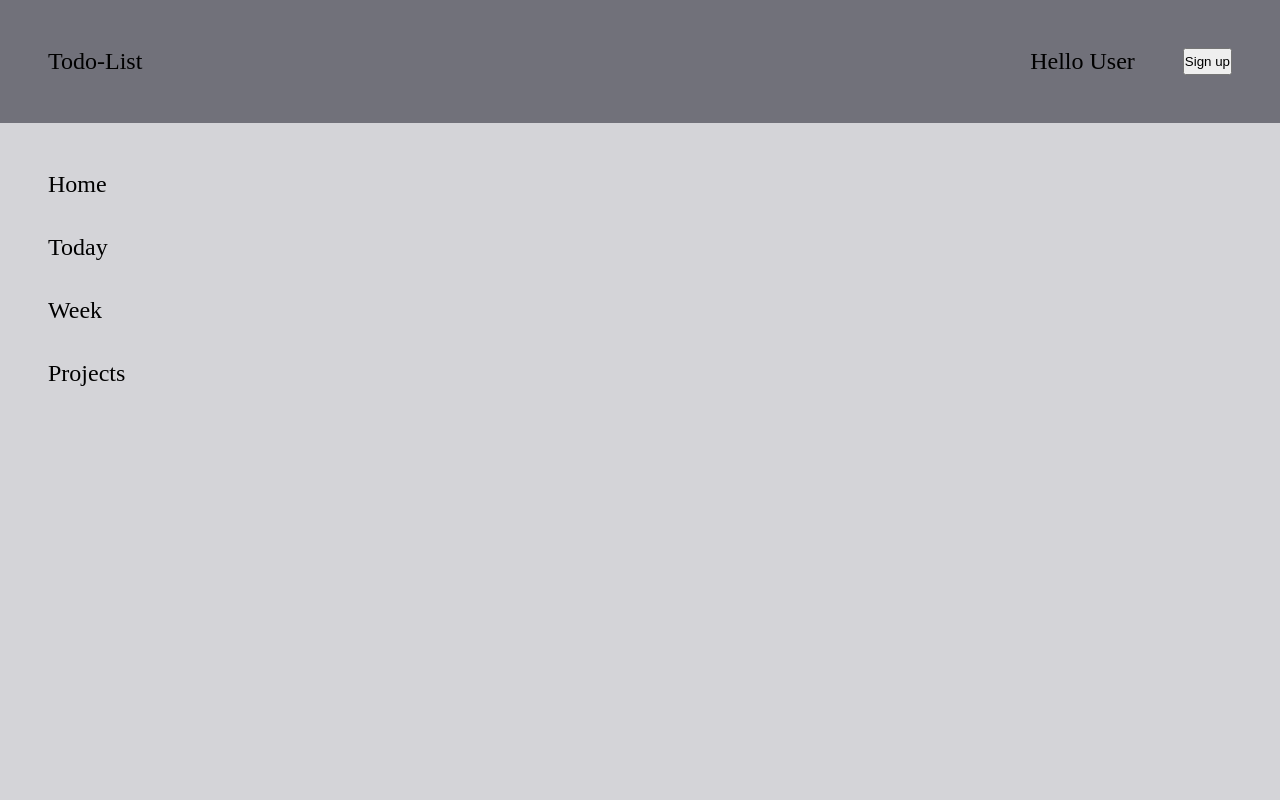
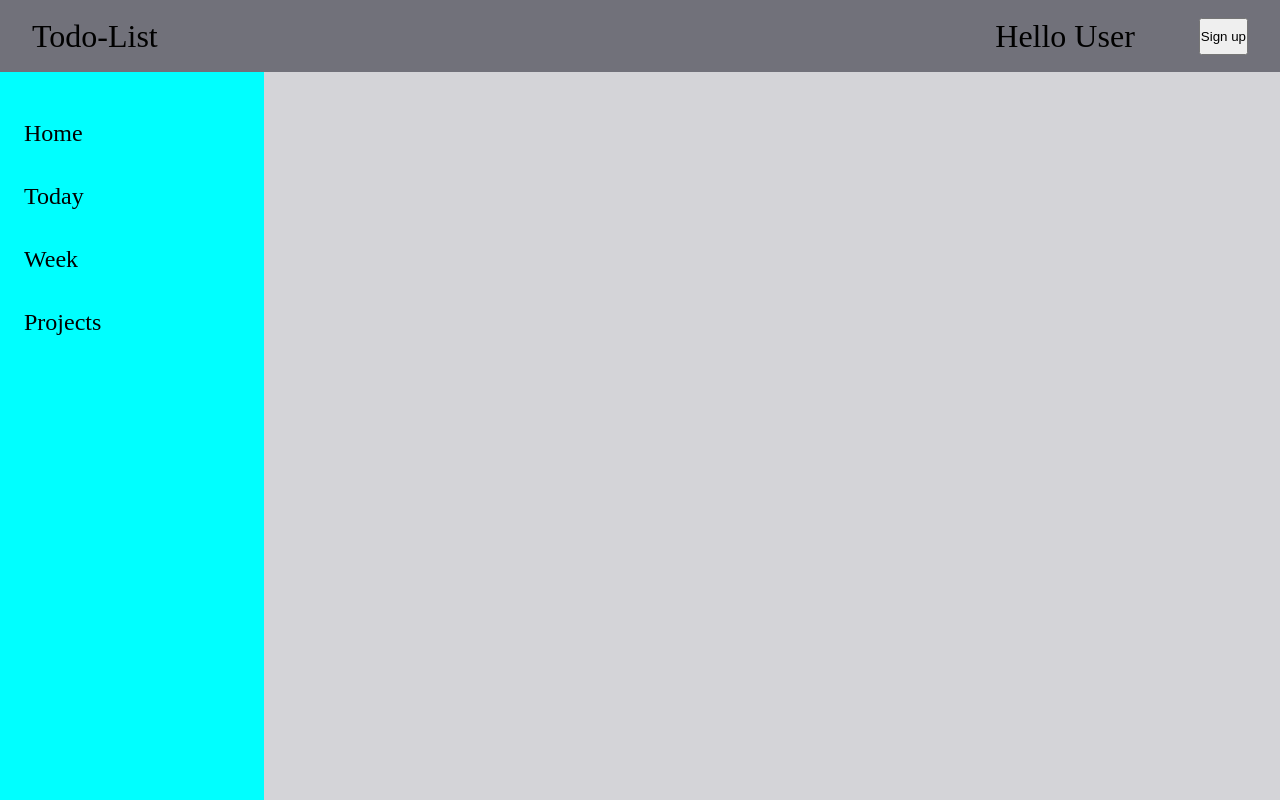
Before and after one commit to Jhairs2/todo-list, a website built with webpack: page src/template.html in a window 1280 px wide. Built offline with nearby package versions, Linux system fonts and the light colour scheme.

Commit message:
Make some style changes

```diff
--- a/src/styles/style.css
+++ b/src/styles/style.css
@@ -4,23 +4,38 @@
     box-sizing: border-box;
 }
 
-html {
+ html {
     width: 100%;
     height: 100%;
 }
 
 body {
-    background-color:#d4d4d8 ;
+    background-color:#d4d4d8;
+    width: 100%;
+    height: 100%;
+}
+
+.page-container {
+    display: grid;
+    grid-template-rows: 4.5rem auto;
+    grid-template-columns: 16.5rem auto;
     width: 100%;
     height: 100%;
 }
 
 header {
+    grid-area: 1 / 1 / 2 / -1;
     background-color: #71717a;
     display: flex;
+    align-items: center;
     justify-content: space-between;
-    padding: 2em;
-    font-size: 1.5rem;
+    font-size: 2rem;
+
+}
+
+.header-info,
+.header-title {
+    padding: 1em;
 }
 
 .header-info {
@@ -29,7 +44,10 @@ header {
 }
 
 .side-bar {
-    padding: 2em;
+    background-color: aqua;
+    grid-column:  1 / 2;
+    grid-row: 2 / -1;
+
     font-size: 1.5rem;
 }
 
@@ -38,5 +56,17 @@ header {
     flex-direction: column;
     gap: 1.5em;
     list-style: none;
+    padding-top: 2em;
+}
+
+#menu li {
+    padding-left: 1em;
 
 }
+
+#menu li:hover {
+    width: 100%;
+    background-color: rgba(93, 92, 92, 0.8);
+    cursor: pointer;
+
+}
--- a/src/template.html
+++ b/src/template.html
@@ -7,6 +7,7 @@
     <title>Todo List</title>
 </head>
 <body>
+    <div class="page-container">
     <header>
         <span class="header-title">Todo-List</span>
         <div class="header-info">
@@ -23,5 +24,6 @@
         </ul>
 
     </div>
+</div>
 </body>
 </html>
```
Also changed, not shown: dist/index.html, dist/main70fb832c7783c29802af.js.
